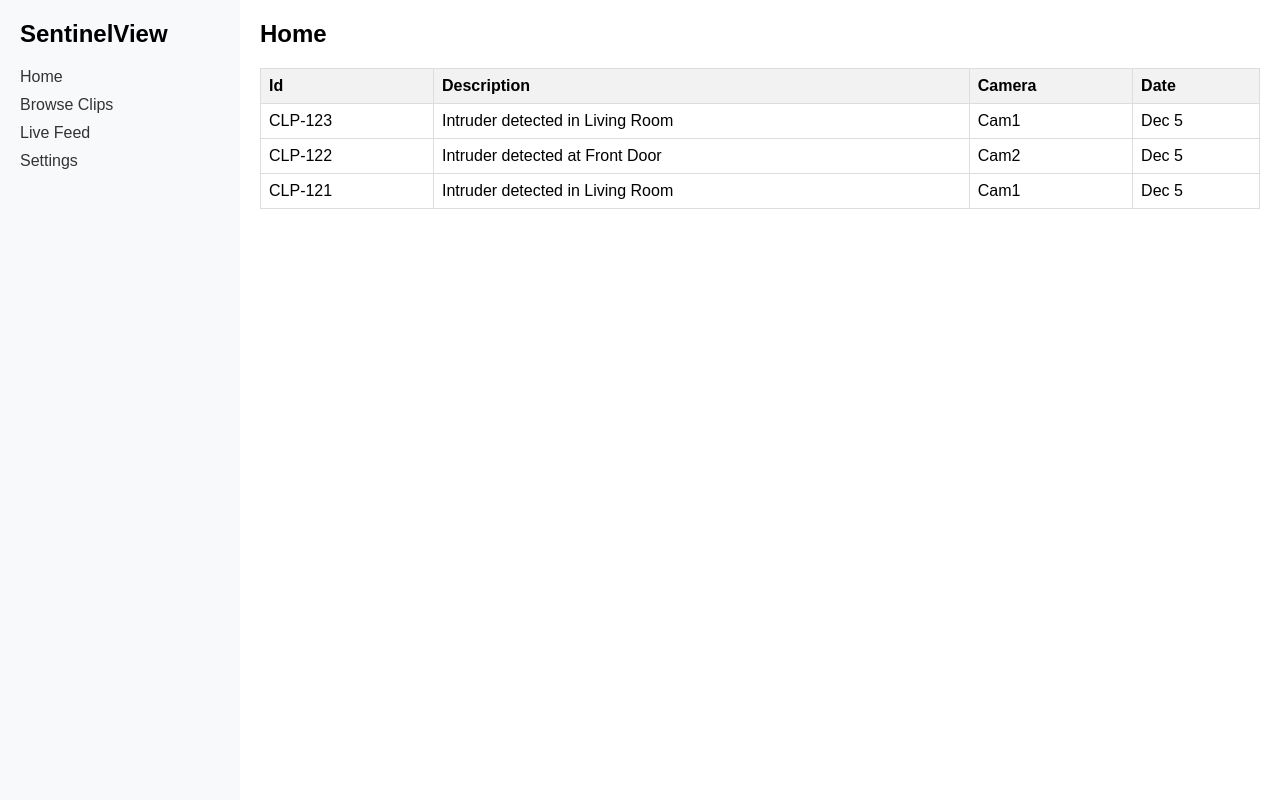
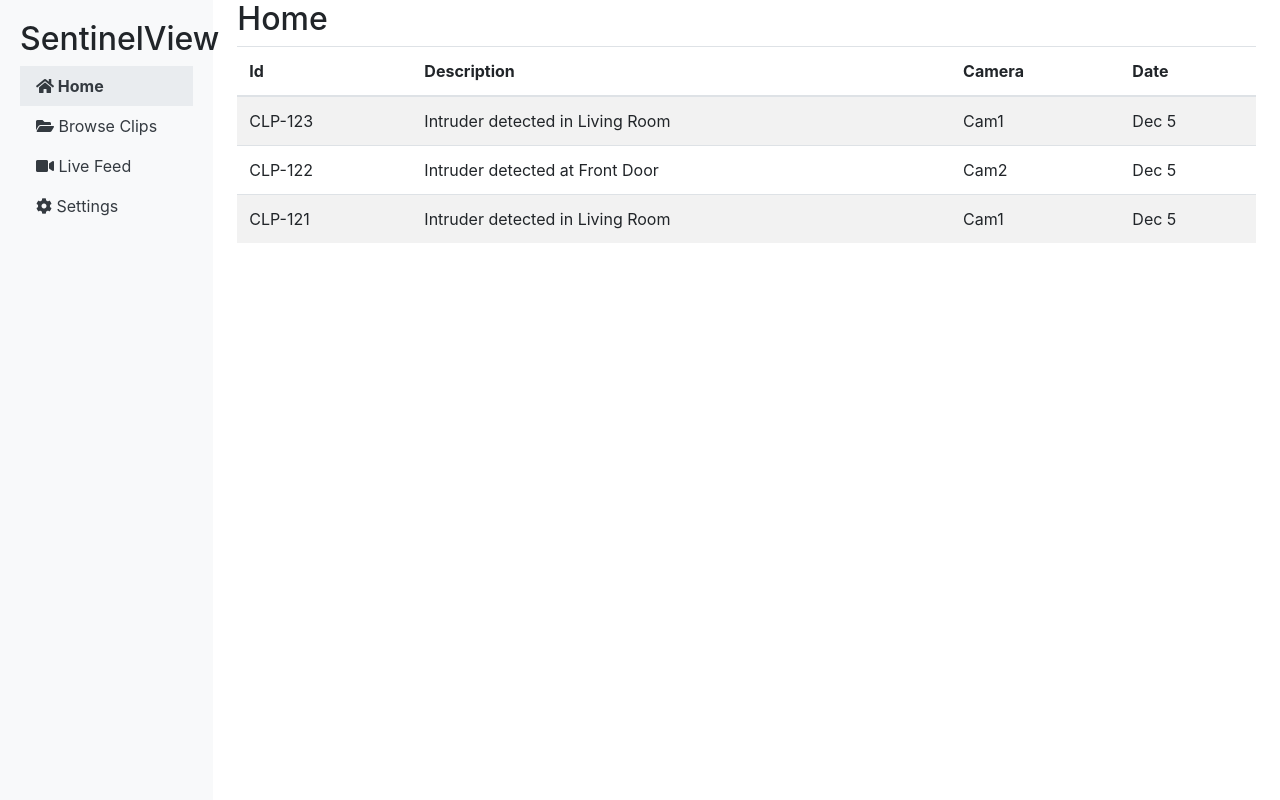
Before and after one commit to NitaCristian/SentinelView, a Flask app: page / in a window 1280 px wide. Run offline with Flask 3, Linux system fonts and the light colour scheme; some libraries are stand-ins or nearby versions.

Commit message:
Improved UI by integrating Bootstrap and FontAwesome.

```diff
--- a/web_app/routes.py
+++ b/web_app/routes.py
@@ -1,5 +1,5 @@
 import cv2
-from flask import Blueprint, render_template, Response, request, url_for, redirect
+from flask import Blueprint, render_template, Response, request, redirect, url_for
 
 routes = Blueprint('routes', __name__)
 
@@ -40,7 +40,7 @@ def profile():
         'name': 'Helena Hills',
         'username': 'username123',
         'email': 'email@domain.com',
-        'profile_photo': 'path/to/profile/photo.jpg'  # Placeholder path
+        'profile_photo': 'https://via.placeholder.com/80'  # Placeholder URL
     }
     return render_template('profile.html', user=user)
 
--- a/web_app/templates/base.html
+++ b/web_app/templates/base.html
@@ -4,14 +4,66 @@
     <meta charset="UTF-8">
     <meta name="viewport" content="width=device-width, initial-scale=1.0">
     <title>{% block title %}SentinelView{% endblock %}</title>
-    <link rel="stylesheet" href="{{ url_for('static', filename='styles.css') }}">
+    <link href="https://maxcdn.bootstrapcdn.com/bootstrap/4.0.0/css/bootstrap.min.css" rel="stylesheet">
+    <link rel="stylesheet" href="https://cdnjs.cloudflare.com/ajax/libs/font-awesome/5.15.4/css/all.min.css">
+    <style>
+        body, html {
+            height: 100%;
+            margin: 0;
+        }
+
+        .container-fluid {
+            height: 100%;
+        }
+
+        .row {
+            height: 100%;
+        }
+
+        .sidebar {
+            height: 100%;
+            background-color: #f8f9fa;
+            padding: 20px;
+        }
+
+        .nav-link.active {
+            background-color: #e9ecef;
+            font-weight: bold;
+        }
+
+        .btn-primary {
+            background-color: #000;
+            border-color: #000;
+        }
+
+        .btn-primary:hover {
+            background-color: #333;
+            border-color: #333;
+        }
+
+        .btn-secondary {
+            background-color: #fff;
+            color: #000;
+            border-color: #000;
+        }
+
+        .btn-secondary:hover {
+            background-color: #e9ecef;
+            border-color: #333;
+        }
+    </style>
 </head>
 <body>
-<div class="container">
-    {% include 'sidebar.html' %}
-    <div class="main-content">
-        {% block content %}{% endblock %}
+<div class="container-fluid">
+    <div class="row">
+        {% include 'sidebar.html' %}
+        <main class="col-md-9 ml-sm-auto col-lg-10 px-4">
+            {% block content %}{% endblock %}
+        </main>
     </div>
 </div>
+<script src="https://code.jquery.com/jquery-3.2.1.slim.min.js"></script>
+<script src="https://cdnjs.cloudflare.com/ajax/libs/popper.js/1.11.0/umd/popper.min.js"></script>
+<script src="https://maxcdn.bootstrapcdn.com/bootstrap/4.0.0/js/bootstrap.min.js"></script>
 </body>
 </html>
--- a/web_app/templates/index.html
+++ b/web_app/templates/index.html
@@ -4,7 +4,8 @@
 
 {% block content %}
     <h2>Home</h2>
-    <table>
+    <div class="table-responsive">
+        <table class="table table-striped">
             <thead>
             <tr>
                 <th>Id</th>
@@ -24,4 +25,5 @@
             {% endfor %}
             </tbody>
         </table>
+    </div>
 {% endblock %}
--- a/web_app/templates/live_feed.html
+++ b/web_app/templates/live_feed.html
@@ -4,7 +4,7 @@
 
 {% block content %}
     <h2>Live Feed</h2>
-    <div class="video-container">
-        <img src="{{ url_for('routes.video_feed') }}" alt="Live Feed">
+    <div class="embed-responsive embed-responsive-16by9">
+        <iframe class="embed-responsive-item" src="{{ url_for('routes.video_feed') }}" allowfullscreen></iframe>
     </div>
 {% endblock %}
--- a/web_app/templates/sidebar.html
+++ b/web_app/templates/sidebar.html
@@ -1,11 +1,30 @@
-<div class="sidebar">
-    <div class="menu">
+<nav class="col-md-2 d-none d-md-block sidebar">
+    <div class="sidebar-sticky">
         <h2>SentinelView</h2>
-        <ul>
-            <li><a href="{{ url_for('routes.home') }}">Home</a></li>
-            <li><a href="#">Browse Clips</a></li>
-            <li><a href="{{ url_for('routes.live_feed') }}">Live Feed</a></li>
-            <li><a href="{{ url_for('routes.profile') }}">Settings</a></li>
+        <ul class="nav flex-column">
+            <li class="nav-item">
+                <a class="nav-link text-dark {{ 'active' if request.endpoint == 'routes.home' else '' }}"
+                   href="{{ url_for('routes.home') }}">
+                    <i class="fas fa-home"></i> Home
+                </a>
+            </li>
+            <li class="nav-item">
+                <a class="nav-link text-dark" href="#">
+                    <i class="fas fa-folder-open"></i> Browse Clips
+                </a>
+            </li>
+            <li class="nav-item">
+                <a class="nav-link text-dark {{ 'active' if request.endpoint == 'routes.live_feed' else '' }}"
+                   href="{{ url_for('routes.live_feed') }}">
+                    <i class="fas fa-video"></i> Live Feed
+                </a>
+            </li>
+            <li class="nav-item">
+                <a class="nav-link text-dark {{ 'active' if request.endpoint == 'routes.profile' else '' }}"
+                   href="{{ url_for('routes.profile') }}">
+                    <i class="fas fa-cog"></i> Settings
+                </a>
+            </li>
         </ul>
     </div>
-</div>
+</nav>
```
Also changed, not shown: web_app/templates/profile.html (+14 -9 lines). Lines whose indentation alone changed are shown as unchanged.
